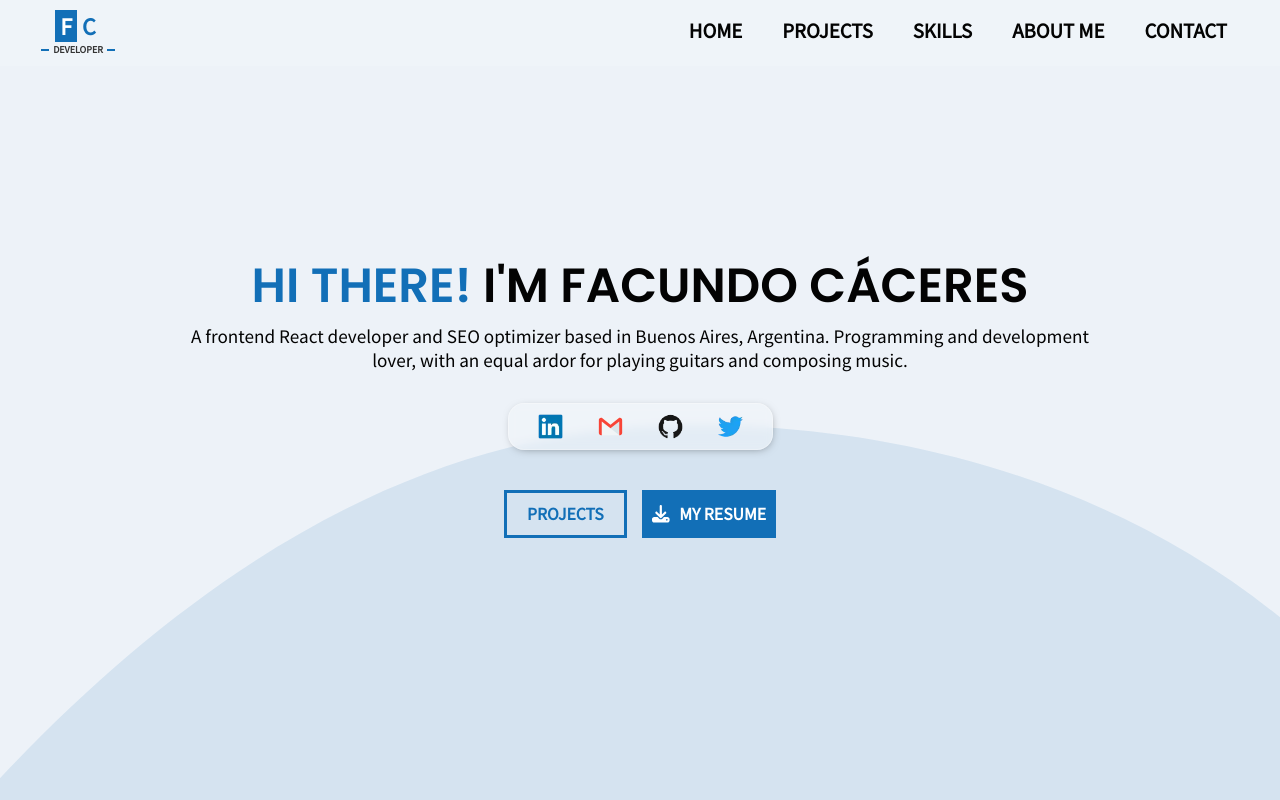
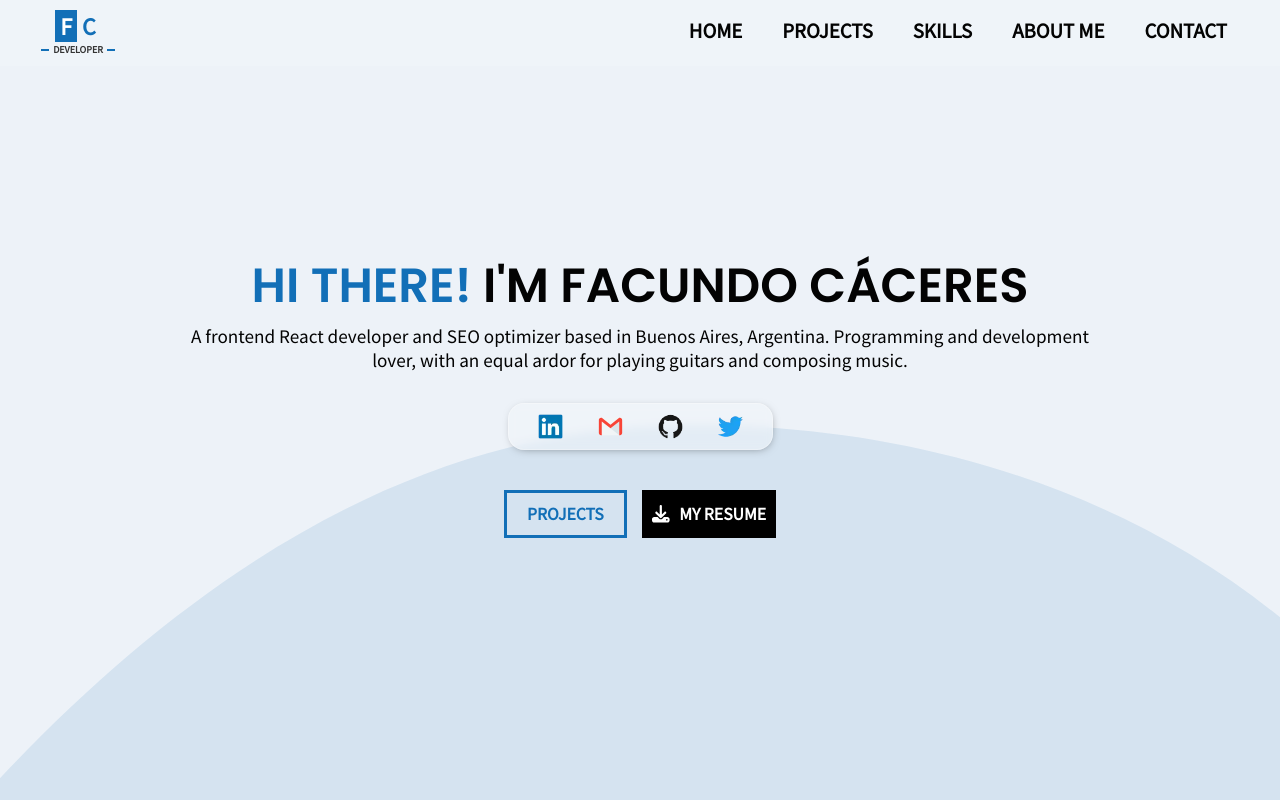
Before and after one commit to facudam/portfolio, a React (Vite) app: page / in a window 1280 px wide. Shown: the top 800 px of the page. Built offline with nearby package versions, Linux system fonts and the light colour scheme.

Commit message:
Modifying background-color at resume btn

```diff
--- a/src/components/Header/Header.css
+++ b/src/components/Header/Header.css
@@ -113,8 +113,8 @@
 .main-header__link a:nth-child(2) {
     position: relative;
     padding: 10px 7px;
-    border: 3px solid var(--violet);
-    background-color: var(--violet);
+    border: 3px solid var(--color-button);
+    background-color: var(--color-button);
     color: #fff;
     text-decoration: none;
     font-size: .9rem;
```
